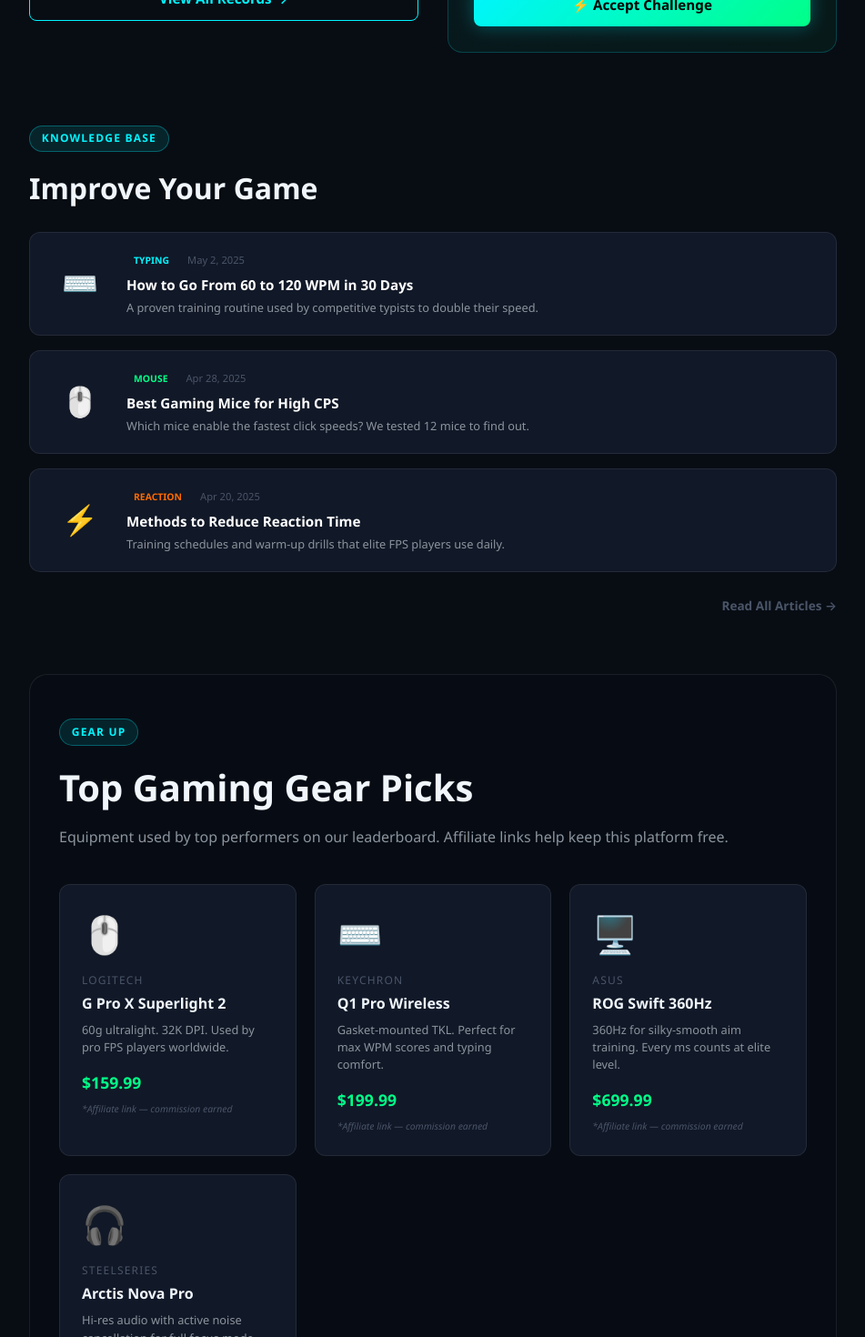
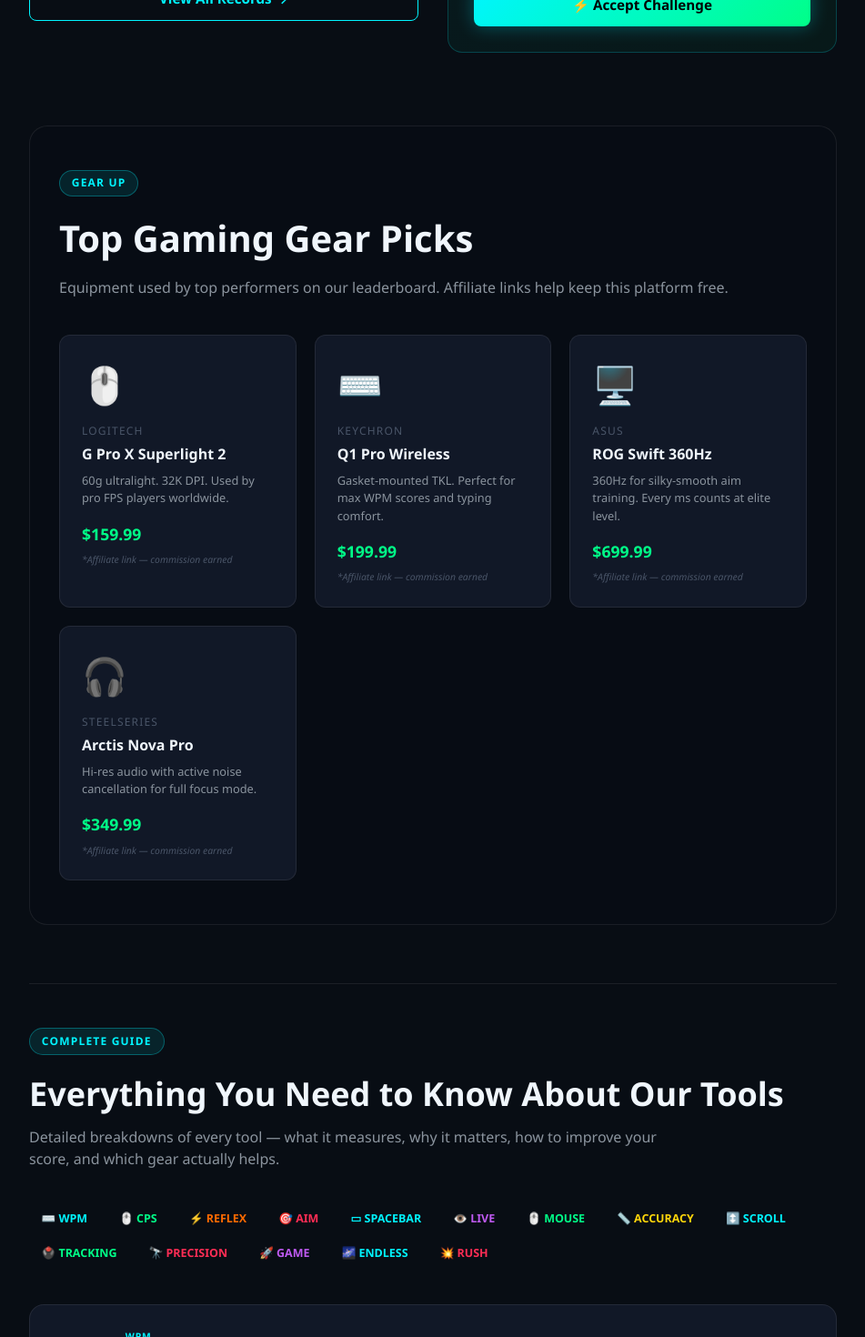
Before and after one commit to fahadhassan7635-stack/Cps-Test-Tool, a React (Vite) app: page / in a window 1280 px wide. Shown: the part 3000-4470 px from the top of the page at 91% size, without its empty margins (304-1255 px from the left). Built offline with nearby package versions, Linux system fonts and the light colour scheme.

Commit message:
Update HomePage.tsx

```diff
--- a/src/pages/HomePage.tsx
+++ b/src/pages/HomePage.tsx
@@ -49,12 +49,6 @@
   { icon: '🎧', brand: 'SteelSeries', name: 'Arctis Nova Pro', desc: 'Hi-res audio with active noise cancellation for full focus mode.', price: '$349.99' },
 ];
 
-const blogPosts = [
-  { to: '/blog', emoji: '⌨️', tag: 'Typing', tagColor: 'var(--neon-cyan)', date: 'May 2, 2025', title: 'How to Go From 60 to 120 WPM in 30 Days', excerpt: 'A proven training routine used by competitive typists to double their speed.' },
-  { to: '/blog', emoji: '🖱️', tag: 'Mouse', tagColor: 'var(--neon-green)', date: 'Apr 28, 2025', title: 'Best Gaming Mice for High CPS', excerpt: 'Which mice enable the fastest click speeds? We tested 12 mice to find out.' },
-  { to: '/blog', emoji: '⚡', tag: 'Reaction', tagColor: 'var(--neon-orange)', date: 'Apr 20, 2025', title: 'Methods to Reduce Reaction Time', excerpt: 'Training schedules and warm-up drills that elite FPS players use daily.' },
-];
-
 const seoArticles = [
   {
     to: '/typing-test',
@@ -83,7 +77,7 @@
     content: [
       'The <strong>CPS Test</strong> is exactly what it sounds like: a timer, a clicking box, and a tracker that tells you your exact clicks per second. It\'s the go-to benchmark for Minecraft PvP players trying to prove they aren\'t using an auto-clicker.',
       'If you just casually click using your index finger, you\'ll probably land around <strong>5 to 7 CPS</strong>. Gamers using the jitter clicking technique usually sit around <strong>11 to 14 CPS</strong>. If you butterfly click, hitting 15+ is pretty standard.',
-      'We offer a few time limits, but the <strong>5-second test</strong> is the golden rule. It’s long enough to see if you can hold your speed, but short enough that your arm doesn\'t completely gas out.',
+      'We offer a few time limits, but the <strong>5-second test</strong> is the golden rule. It\'s long enough to see if you can hold your speed, but short enough that your arm doesn\'t completely gas out.',
       '<strong>A quick tip on technique:</strong> Jitter clicking is great for combat because you still have decent control over your mouse. Butterfly clicking might get you a higher score here, but good luck aiming accurately in-game while doing it.',
     ],
     faqs: [
@@ -151,7 +145,7 @@
     title: 'Key Visualizer — Test Your Keyboard Ghosting & NKRO',
     badge: 'LIVE',
     content: [
-      'The <strong>Key Visualizer</strong> is a live, on-screen display of exactly what your keyboard is doing. It’s perfect for finding out if your keyboard has hardware issues, or for using as an overlay while streaming.',
+      'The <strong>Key Visualizer</strong> is a live, on-screen display of exactly what your keyboard is doing. It\'s perfect for finding out if your keyboard has hardware issues, or for using as an overlay while streaming.',
       'Its best feature is testing for <strong>Ghosting (NKRO)</strong>. Cheap keyboards can only process 3 or 4 keys at a time. Mash your WASD keys, hold Shift, and hit Space. Did one of those keys not light up on our visualizer? That\'s ghosting, and it will get you killed in FPS games.',
       'Streamers love this tool. If you play rhythm games, speedruns, or fighting games, you can just add this URL as a Browser Source in OBS. Your viewers will see your exact inputs in real-time without you downloading any sketchy third-party software.',
       'The visualizer shows three states: solid color when you hold a key, a fading trail when you let go, and dark when idle. It\'s also a great way to test if your custom macros are actually firing correctly.',
@@ -170,7 +164,7 @@
     content: [
       'Is your mouse acting weird? Dragging files by accident or firing two shots instead of one? You probably have a failing switch. Our <strong>Double Click Test</strong> measures the exact time between your clicks to diagnose hardware defects.',
       'Here\'s what happens inside a dying mouse: the tiny metal spring in the switch gets worn out and starts "bouncing." When you click once, the metal bounces and touches the contact twice. To the computer, it looks like two insanely fast clicks.',
-      'Our tool creates a live interval graph. A normal, healthy human click usually has a gap of 100ms or more. If our graph shows clicks happening with a <strong>10ms to 30ms gap</strong>, that’s switch bounce. A human physically cannot double-click that fast.',
+      'Our tool creates a live interval graph. A normal, healthy human click usually has a gap of 100ms or more. If our graph shows clicks happening with a <strong>10ms to 30ms gap</strong>, that\'s switch bounce. A human physically cannot double-click that fast.',
       '<strong>How to fix it:</strong> Check if your mouse software (like Razer Synapse or Glorious Core) has a "Debounce Time" slider. Turn it up to 12ms. If you don\'t have that option, you either need to solder a new switch into the mouse, or just buy a new one.',
     ],
     faqs: [
@@ -202,7 +196,7 @@
     title: 'Scroll Speed Test — Check Your Mouse Wheel',
     badge: 'SCROLL',
     content: [
-      'The <strong>Scroll Test</strong> tracks how many wheel ticks you can register in a second. It\'s a fun challenge, but it’s also an incredible diagnostic tool to see if your mouse\'s scroll encoder is dirty or breaking.',
+      'The <strong>Scroll Test</strong> tracks how many wheel ticks you can register in a second. It\'s a fun challenge, but it\'s also an incredible diagnostic tool to see if your mouse\'s scroll encoder is dirty or breaking.',
       'If you scroll down, but the page occasionally jumps up for a split second, your scroll encoder is dying. This test graphs out every single tick. If your graph has random dips or gaps, your hardware is at fault.',
       'If you have a mouse with an "infinite scroll" unlock wheel (like the Logitech G502 or MX Master), you can hit 60 to 80 ticks per second easily. Standard notched wheels will max out around 12 ticks per second.',
     ],
@@ -218,7 +212,7 @@
     title: 'Mouse Accuracy Test — Find Your Perfect DPI',
     badge: 'TRACKING',
     content: [
-      'This isn\'t just about clicking a dot. The <strong>Mouse Accuracy Test</strong> tracks the exact path your cursor takes to get to the target. It’s the absolute best way to figure out if your DPI is set too high.',
+      'This isn\'t just about clicking a dot. The <strong>Mouse Accuracy Test</strong> tracks the exact path your cursor takes to get to the target. It\'s the absolute best way to figure out if your DPI is set too high.',
       'We give you a report based on a few things: Did you click inside the circle? How fast did you get there? And most importantly, <strong>Path Efficiency</strong>. Did you move in a perfectly straight line, or did your cursor curve wildly before landing on the target?',
       'If your path efficiency is terrible, you are over-correcting. This usually means your sensitivity is too high. You\'re over-shooting the target and having to pull back at the last millisecond.',
       '<strong>How to test your DPI:</strong> Run this test three times. Once at 400 DPI, once at 800, and once at 1600. Look at which setting gives you the straightest lines and least deviation. That is your natural sensitivity.',
@@ -267,7 +261,7 @@
     title: 'Voyager — The Ultimate Evasion Warm-up',
     badge: 'ENDLESS',
     content: [
-      '<strong>Voyager</strong> is pure flow state. You control a ship with your cursor, dodging an endless, escalating field of asteroids. No shooting, just survival. It’s arguably the best overall neurological warm-up on the platform.',
+      '<strong>Voyager</strong> is pure flow state. You control a ship with your cursor, dodging an endless, escalating field of asteroids. No shooting, just survival. It\'s arguably the best overall neurological warm-up on the platform.',
       'At first, it\'s easy. But the density and speed ramp up infinitely. To survive past the two-minute mark, you have to stop looking at your ship and start looking at the empty spaces between the asteroids.',
       'This trains predictive tracking. You have to read where an object is going to be two seconds from now, and position your mouse accordingly. Playing this for 5 minutes before booting up a ranked match wakes up your spatial awareness instantly.',
     ],
@@ -697,57 +691,6 @@
         </div>
       </section>
 
-      {/* Blog + Gear */}
-      <section style={{ marginBottom: '4rem' }}>
-        <div style={{ display: 'grid', gridTemplateColumns: 'repeat(auto-fit, minmax(320px, 1fr))', gap: '2rem' }}>
-          <div>
-            <div className="section-label">Knowledge Base</div>
-            <h2 style={{ fontSize: '2rem', fontWeight: '800', marginBottom: '1.5rem' }}>Improve Your Game</h2>
-
-            <div style={{ display: 'flex', flexDirection: 'column', gap: '1rem' }}>
-              {blogPosts.map(post => (
-                <Link
-                  key={post.title}
-                  to={post.to}
-                  style={{
-                    display: 'flex', gap: '1rem', padding: '1.25rem', background: 'var(--bg-card)',
-                    border: '1px solid var(--border)', borderRadius: '12px', textDecoration: 'none',
-                    transition: 'border-color 0.2s ease'
-                  }}
-                  onMouseEnter={e => (e.currentTarget.style.borderColor = post.tagColor)}
-                  onMouseLeave={e => (e.currentTarget.style.borderColor = 'var(--border)')}
-                >
-                  <div style={{
-                    width: '70px', height: '70px', flexShrink: 0,
-                    background: `linear-gradient(135deg, ${post.tagColor}15, transparent)`,
-                    borderRadius: '8px', display: 'flex', alignItems: 'center', justifyContent: 'center',
-                    fontSize: '2rem', border: `1px solid ${post.tagColor}30`
-                  }}>
-                    {post.emoji}
-                  </div>
-                  <div style={{ display: 'flex', flexDirection: 'column', justifyContent: 'center' }}>
-                    <div style={{ display: 'flex', alignItems: 'center', gap: '0.75rem', marginBottom: '0.4rem' }}>
-                      <span style={{ padding: '0.15rem 0.5rem', borderRadius: '4px', fontSize: '0.65rem', fontWeight: '700', background: `${post.tagColor}15`, color: post.tagColor, textTransform: 'uppercase' }}>
-                        {post.tag}
-                      </span>
-                      <span style={{ fontSize: '0.7rem', color: 'var(--text-muted)' }}>{post.date}</span>
-                    </div>
-                    <h3 style={{ fontWeight: '700', fontSize: '0.95rem', color: '#fff', marginBottom: '0.3rem', lineHeight: '1.4' }}>{post.title}</h3>
-                    <p style={{ color: 'var(--text-secondary)', fontSize: '0.8rem', lineHeight: '1.5', margin: 0 }}>{post.excerpt}</p>
-                  </div>
-                </Link>
-              ))}
-            </div>
-
-            <div style={{ marginTop: '1.5rem', textAlign: 'right' }}>
-              <Link to="/blog" style={{ color: 'var(--text-muted)', fontSize: '0.85rem', fontWeight: '600', textDecoration: 'none' }}>
-                Read All Articles →
-              </Link>
-            </div>
-          </div>
-        </div>
-      </section>
-
       {/* Gear Section */}
       <section style={{
         marginBottom: '4rem',
@@ -786,10 +729,7 @@
           Detailed breakdowns of every tool — what it measures, why it matters, how to improve your score, and which gear actually helps.
         </p>
 
-        {/* Tool Navigation Pills */}
-        <div style={{
-          display: 'flex', flexWrap: 'wrap', gap: '0.5rem', marginBottom: '2.5rem',
-        }}>
+        <div style={{ display: 'flex', flexWrap: 'wrap', gap: '0.5rem', marginBottom: '2.5rem' }}>
           {seoArticles.map(a => (
             <button
               key={a.to}
@@ -823,7 +763,6 @@
           ))}
         </div>
 
-        {/* Article Cards */}
         <div style={{ display: 'flex', flexDirection: 'column', gap: '1.25rem' }}>
           {seoArticles.map(article => {
             const isExpanded = expandedArticle === article.to;
@@ -904,10 +843,7 @@
                 </button>
 
                 {isExpanded && (
-                  <div style={{
-                    padding: '0 1.75rem 1.75rem',
-                    borderTop: `1px solid ${article.color}20`,
-                  }}>
+                  <div style={{ padding: '0 1.75rem 1.75rem', borderTop: `1px solid ${article.color}20` }}>
                     <div style={{ marginBottom: '1.75rem', paddingTop: '1.25rem' }}>
                       {article.content.map((para, i) => (
                         <p
@@ -944,12 +880,7 @@
                       <div style={{ display: 'flex', flexDirection: 'column', gap: '1rem' }}>
                         {article.faqs.map((faq, fi) => (
                           <div key={fi}>
-                            <div style={{
-                              color: 'var(--text-primary)',
-                              fontWeight: '600',
-                              fontSize: '0.9rem',
-                              marginBottom: '0.3rem',
-                            }}>
+                            <div style={{ color: 'var(--text-primary)', fontWeight: '600', fontSize: '0.9rem', marginBottom: '0.3rem' }}>
                               Q: {faq.q}
                             </div>
                             <div style={{
```
